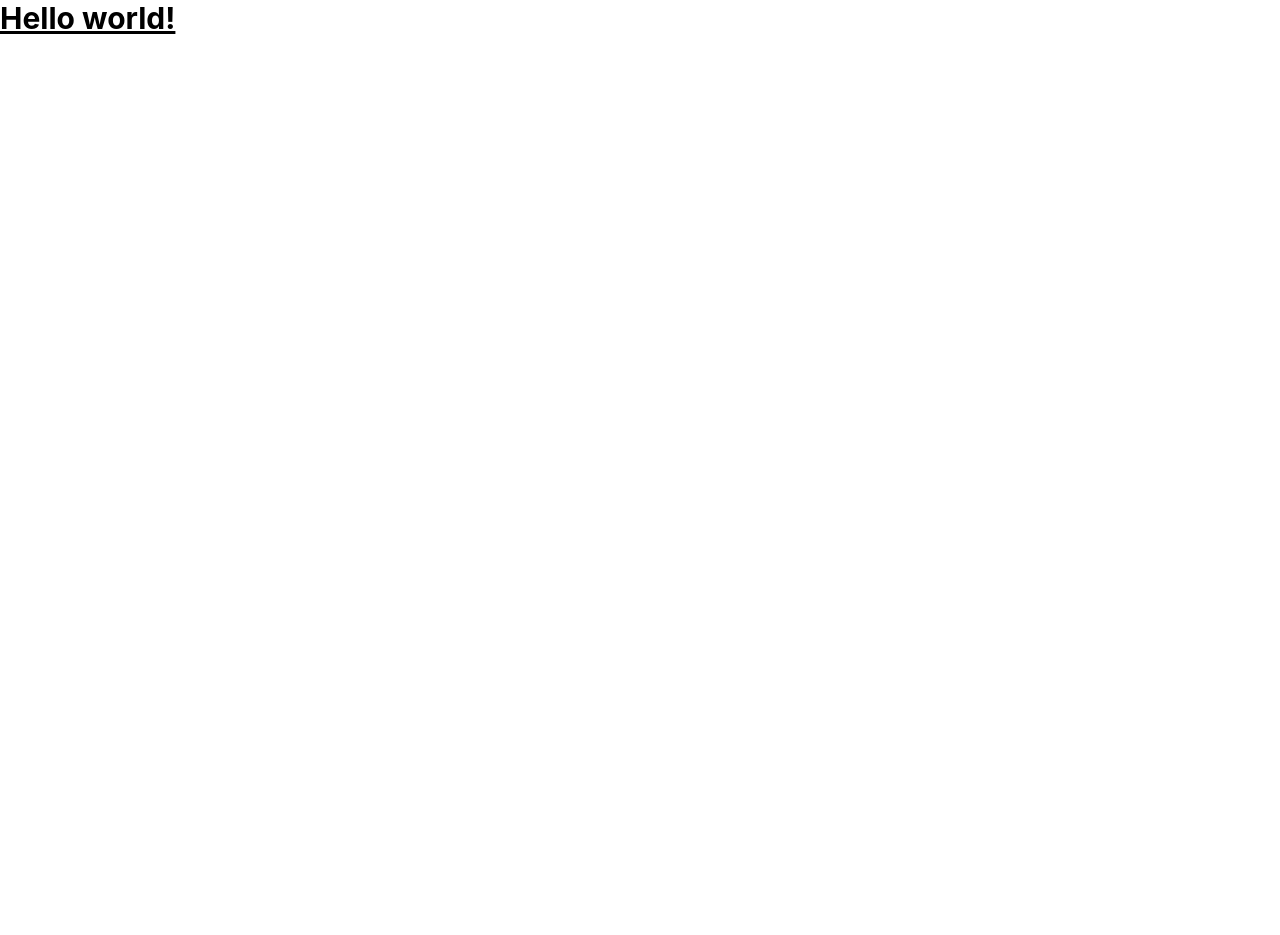
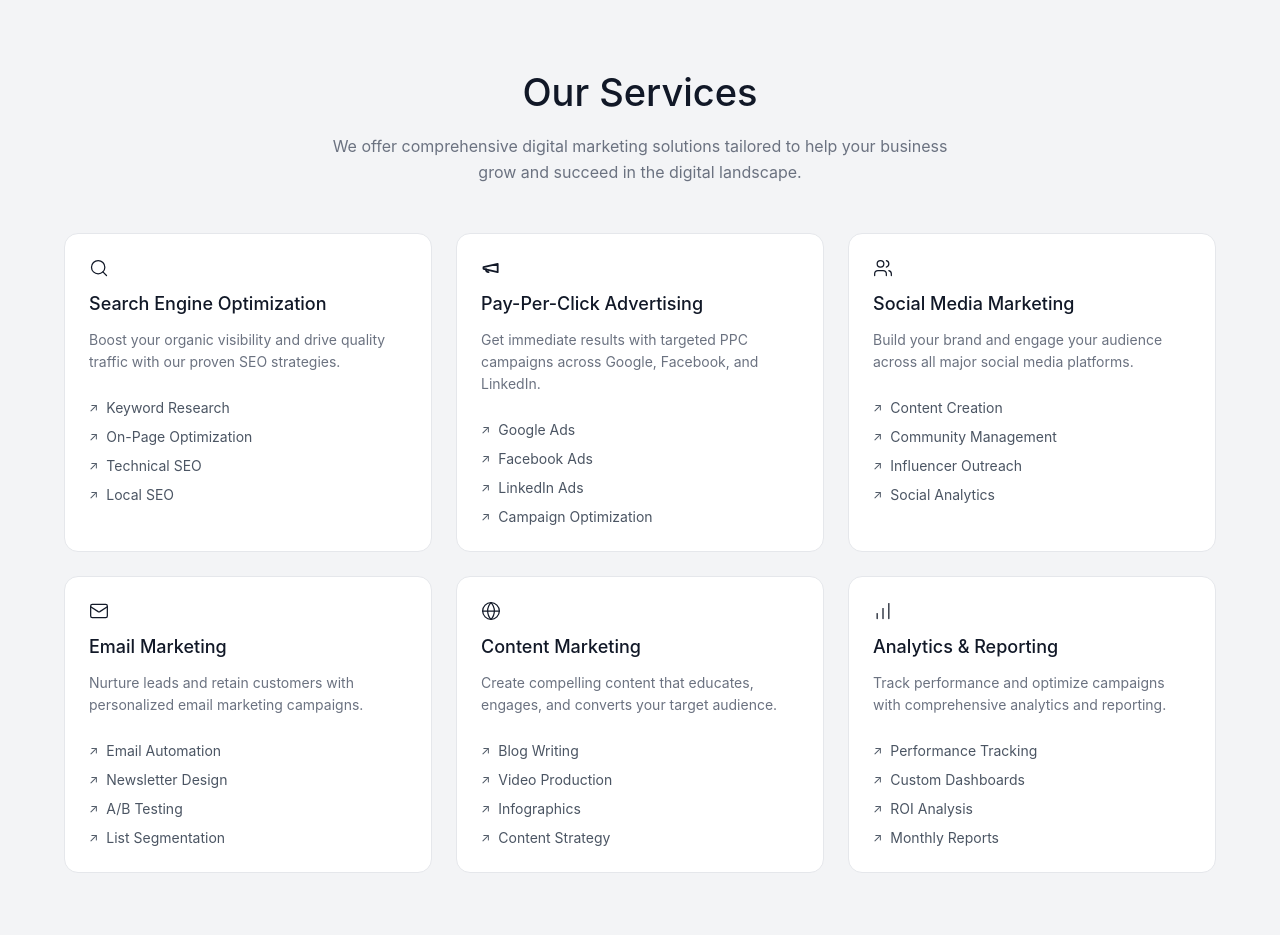
Before and after one commit to gayathri23-y/Agency-digital-market, a React (Vite) app: page / in a window 1280 px wide. Shown: the top 935 px of the page. Before the commit the page ends 800 px from the top, so only its background shows below. Built offline with nearby package versions, Linux system fonts and the light colour scheme.

Commit message:
service.jsx update

```diff
--- a/package.json
+++ b/package.json
@@ -11,6 +11,7 @@
   },
   "dependencies": {
     "@tailwindcss/vite": "^4.2.2",
+    "lucide-react": "^1.7.0",
     "react": "^19.2.4",
     "react-dom": "^19.2.4",
     "tailwindcss": "^4.2.2"
--- a/src/App.jsx
+++ b/src/App.jsx
@@ -1,11 +1,10 @@
 import React from 'react'
+import Services from './Components/Service'
 
 const App = () => {
   return (
     <div>
-      <h1 class="text-3xl font-bold underline">
-    Hello world!
-  </h1>
+      <Services />
     </div>
   )
 }
--- /dev/null
+++ b/src/Components/Service.jsx
@@ -0,0 +1,176 @@
+import React from "react";
+import {
+  Search,
+  Users,
+  Mail,
+  Globe,
+  BarChart,
+} from "lucide-react";
+
+// ✅ EXACT PPC ICON (matches your image)
+const PPCIcon = () => (
+  <svg
+    viewBox="0 0 24 24"
+    className="w-5 h-5"
+    fill="none"
+    stroke="currentColor"
+    strokeWidth="2.2"
+    strokeLinecap="round"
+    strokeLinejoin="round"
+  >
+    {/* triangle horn */}
+    <path d="M3 11L20 7V17L3 13V11Z" />
+    {/* curved handle */}
+    <path d="M6 13.5C6 15.5 7.5 17 9 17" />
+  </svg>
+);
+
+const Services = () => {
+  const data = [
+    {
+      icon: <Search />,
+      title: "Search Engine Optimization",
+      desc: "Boost your organic visibility and drive quality traffic with our proven SEO strategies.",
+      list: [
+        "Keyword Research",
+        "On-Page Optimization",
+        "Technical SEO",
+        "Local SEO",
+      ],
+    },
+    {
+      icon: <PPCIcon />, // ✅ exact match
+      title: "Pay-Per-Click Advertising",
+      desc: "Get immediate results with targeted PPC campaigns across Google, Facebook, and LinkedIn.",
+      list: [
+        "Google Ads",
+        "Facebook Ads",
+        "LinkedIn Ads",
+        "Campaign Optimization",
+      ],
+    },
+    {
+      icon: <Users />,
+      title: "Social Media Marketing",
+      desc: "Build your brand and engage your audience across all major social media platforms.",
+      list: [
+        "Content Creation",
+        "Community Management",
+        "Influencer Outreach",
+        "Social Analytics",
+      ],
+    },
+    {
+      icon: <Mail />,
+      title: "Email Marketing",
+      desc: "Nurture leads and retain customers with personalized email marketing campaigns.",
+      list: [
+        "Email Automation",
+        "Newsletter Design",
+        "A/B Testing",
+        "List Segmentation",
+      ],
+    },
+    {
+      icon: <Globe />,
+      title: "Content Marketing",
+      desc: "Create compelling content that educates, engages, and converts your target audience.",
+      list: [
+        "Blog Writing",
+        "Video Production",
+        "Infographics",
+        "Content Strategy",
+      ],
+    },
+    {
+      icon: <BarChart />, // ✅ correct 6th
+      title: "Analytics & Reporting",
+      desc: "Track performance and optimize campaigns with comprehensive analytics and reporting.",
+      list: [
+        "Performance Tracking",
+        "Custom Dashboards",
+        "ROI Analysis",
+        "Monthly Reports",
+      ],
+    },
+  ];
+
+  return (
+    <section className="pt-16 pb-16 px-16 bg-[#f3f4f6]">
+      {/* Heading */}
+      <div className="text-center mb-12">
+        <h2 className="text-[38px] font-medium text-[#111827]">
+          Our Services
+        </h2>
+
+        <p className="mt-3 text-[16px] text-[#6b7280] max-w-[650px] mx-auto leading-[26px]">
+          We offer comprehensive digital marketing solutions tailored to help your business
+          grow and succeed in the digital landscape.
+        </p>
+      </div>
+
+      {/* Cards */}
+      <div className="grid grid-cols-3 gap-6 mb-16">
+        {data.map((item, i) => (
+          <div
+            key={i}
+            className="bg-white border border-[#e5e7eb] rounded-[14px] p-6 min-h-[280px]"
+          >
+            <div className="flex flex-col h-full">
+
+              {/* Top */}
+              <div className="space-y-3">
+                <div className="text-[#111827]">
+                  {React.cloneElement(item.icon, {
+                    className: "w-5 h-5 stroke-[1.5]",
+                  })}
+                </div>
+
+                <h3 className="text-[18px] font-medium text-[#111827]">
+                  {item.title}
+                </h3>
+
+                <p className="text-[14px] text-[#6b7280] leading-[22px]">
+                  {item.desc}
+                </p>
+              </div>
+
+              {/* List */}
+              <ul className="mt-6 space-y-2 text-[14px] text-[#4b5563]">
+                {item.list.map((li, idx) => (
+                  <li key={idx} className="flex items-center gap-2">
+                    <span className="text-xs">↗</span> {li}
+                  </li>
+                ))}
+              </ul>
+
+            </div>
+          </div>
+        ))}
+      </div>
+
+      {/* CTA */}
+      <div className="bg-[#050816] rounded-[20px] py-14 text-center">
+        <h3 className="text-white text-[32px] font-normal mb-3">
+          Ready to Accelerate Your Growth?
+        </h3>
+
+        <p className="text-[#9ca3af] text-[16px] mb-8">
+          Let's discuss how our digital marketing expertise can help you achieve your business goals.
+        </p>
+
+        <div className="flex justify-center gap-5">
+          <button className="bg-white text-black px-7 py-3 rounded-[10px] text-[15px] font-medium">
+            Get Free Consultation
+          </button>
+
+          <button className="border border-white text-white px-7 py-3 rounded-[10px] text-[15px] font-medium">
+            View Our Portfolio
+          </button>
+        </div>
+      </div>
+    </section>
+  );
+};
+
+export default Services;
```
Also changed, not shown: 1 other file (tests, documents, lock files or other folders).
